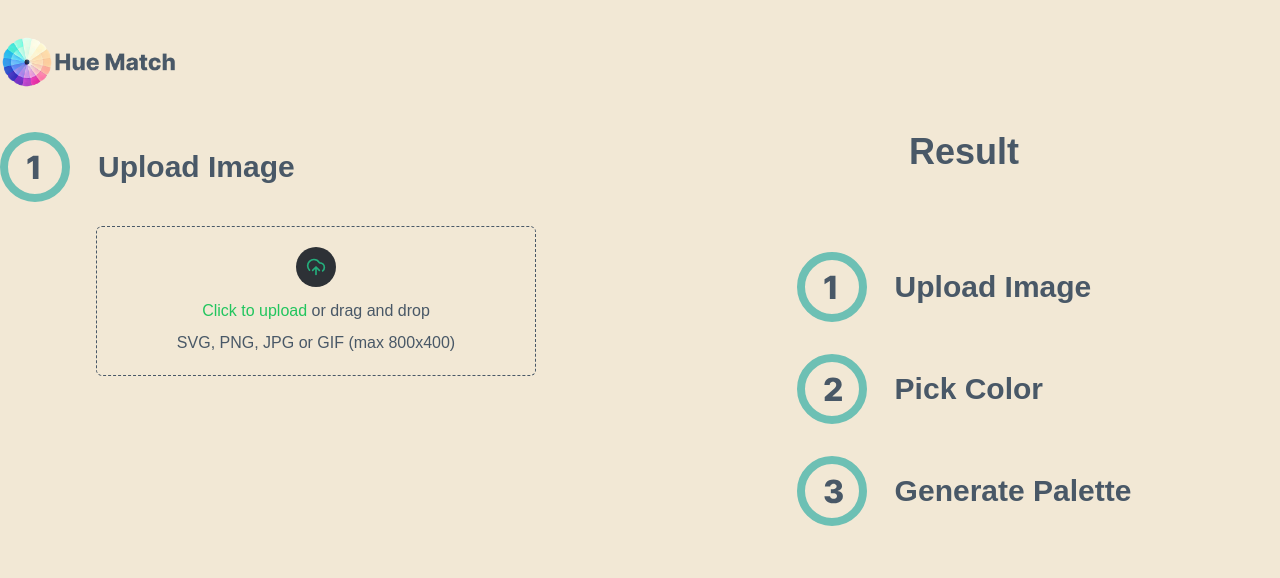
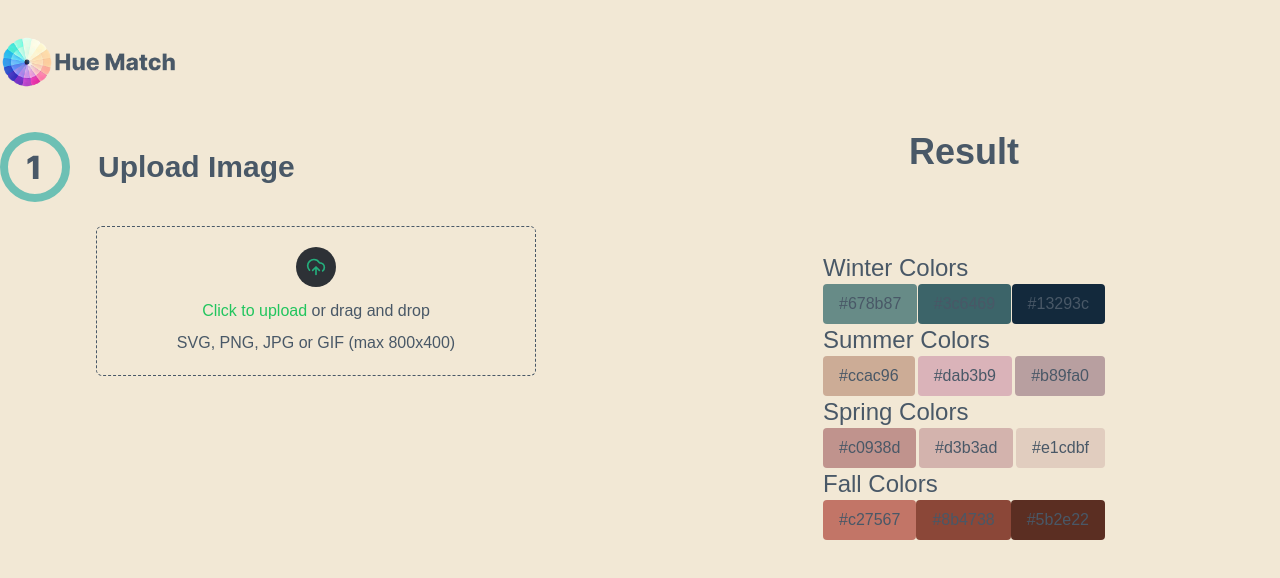
Before and after one commit to TenNga/hue-match, a Next.js app: page /generator in a window 1280 px wide. Shown: the top 578 px of the page. Built offline with nearby package versions, Linux system fonts and the light colour scheme.

Commit message:
rendering result paletter in reason section

```diff
--- a/app/generator/page.tsx
+++ b/app/generator/page.tsx
@@ -2,9 +2,6 @@ import Header from '@/components/Header'
 import Main from '@/components/Main'
 import Results from '@/components/Results'
 import StepsContainer from '@/components/StepsContainer'
-import Image from 'next/image'
-
-
 
 const Generator = () => {
   return (
--- a/components/ColorPicker.tsx
+++ b/components/ColorPicker.tsx
@@ -6,7 +6,7 @@ import { ImageColorPicker } from 'react-image-color-picker';
 
 const ColorPicker = ({image, onPicked}:ColorPickerProps) => {
   const handleColorPick = (color: string) => {
-    console.log('Selected color:', color); // Selected color: rgb(101, 42, 65)
+    // console.log('Selected color:', color); // Selected color: rgb(101, 42, 65)
     onPicked(color);
   };
 
--- a/components/FirstStep.tsx
+++ b/components/FirstStep.tsx
@@ -1,10 +1,8 @@
-'use client'
-
-import React, { useState } from 'react'
+import React from 'react'
 import Step from './ui/Step'
 import FileUploader from './FileUploader'
 import { steps } from '@/constants'
-import { FileProps, FirstStepProps } from '@/types'
+import { FirstStepProps } from '@/types'
 
 const FirstStep = ({onUpload,upload}:FirstStepProps) => {
 
--- a/components/Main.tsx
+++ b/components/Main.tsx
@@ -1,5 +1,3 @@
-'use client'
-
 import { StepProvider } from '@/contexts/StepContext'
 import { ChildrenType } from '@/types'
 import React from 'react'
--- /dev/null
+++ b/components/PaletteDisplay.tsx
@@ -0,0 +1,31 @@
+import React from 'react'
+import RenderEachSeason from './RenderEachSeason';
+
+const PaletteDisplay = ({palettes}:{palettes:any}) => {
+    //     `{
+    //     "color_palettes": {
+    //         "winter": ["#678b87", "#3c6469", "#13293c"],
+    //         "summer": ["#ccac96", "#dab3b9", "#b89fa0"],
+    //         "spring": ["#c0938d", "#d3b3ad", "#e1cdbf"],
+    //         "fall": ["#c27567", "#8b4738", "#5b2e22"]
+    //     },
+    //     "avoid_colors": ["#f5e3e0", "#f1dedb", "#ebd4d0"]
+    // }
+
+    const renderSeason = Object.keys(palettes.color_palettes).map(key => {
+        const props = {key,season:palettes.color_palettes[key]}
+        return (
+            <RenderEachSeason key={key} eachSeason={props}/>
+        )
+      });
+
+  return (
+    <section>
+        <div>
+            {renderSeason}
+        </div>
+    </section>
+  )
+}
+
+export default PaletteDisplay
--- /dev/null
+++ b/components/RenderEachSeason.tsx
@@ -0,0 +1,25 @@
+import React from 'react'
+import SeasonColors from './SeasonColors';
+
+const RenderEachSeason = ({eachSeason:{key,season}}:{eachSeason:{
+  key: string;
+  season: string[];
+}}) => {
+  //"winter": ["#678b87", "#3c6469", "#13293c"]
+    const renderColors = season.map(color =>{
+      return(
+        <div key={color} className='rounded py-2 px-4' style={{backgroundColor:color}}>{color}</div>
+      )
+    })
+  return (
+    <div>
+      <h1 className='capitalize text-2xl'>{key} Colors</h1>
+      <div className='flex justify-between w-full'>
+        {renderColors}
+      </div>
+
+    </div>
+  )
+}
+
+export default RenderEachSeason
--- a/components/Results.tsx
+++ b/components/Results.tsx
@@ -4,6 +4,7 @@ import useStepContext from '@/hooks/useStepContext';
 import React from 'react';
 import Step from './ui/Step';
 import { steps } from '@/constants';
+import PaletteDisplay from './PaletteDisplay';
 
 const Results = () => {
     const {
@@ -21,10 +22,25 @@ const Results = () => {
         setCount
     } = useStepContext();
 
+    const response = `{
+    "color_palettes": {
+        "winter": ["#678b87", "#3c6469", "#13293c"],
+        "summer": ["#ccac96", "#dab3b9", "#b89fa0"],
+        "spring": ["#c0938d", "#d3b3ad", "#e1cdbf"],
+        "fall": ["#c27567", "#8b4738", "#5b2e22"]
+    },
+    "avoid_colors": ["#f5e3e0", "#f1dedb", "#ebd4d0"]
+}`
+    const generatedPalettes = JSON.parse(response);
+
     return(
         <section className='flex flex-col items-center justify-center'>
             <h1 className='text-4xl font-extrabold mb-20'>Result</h1>
-            <div className='flex flex-col items-start gap-8'>
+            {
+                generatedPalettes ?
+                <PaletteDisplay palettes={generatedPalettes}/>
+                :
+                <div className='flex flex-col items-start gap-8'>
                 {
                     upload ?
                         <Step step={steps.one} done={true} /> :
@@ -37,6 +53,8 @@ const Results = () => {
                 }
                 <Step step={steps.three} done={false} />
             </div>
+            }
+
 
         </section>
     )
--- /dev/null
+++ b/components/SeasonColors.tsx
@@ -0,0 +1,9 @@
+import React from 'react'
+
+const SeasonColors = () => {
+  return (
+    <div>SeasonColors</div>
+  )
+}
+
+export default SeasonColors
--- a/components/StepsContainer.tsx
+++ b/components/StepsContainer.tsx
@@ -1,11 +1,9 @@
 'use client'
 
-import React, { useContext, useState } from 'react'
+import React from 'react'
 import FirstStep from './FirstStep'
 import SecondStep from './SecondStep'
-import { StepContext, StepProvider } from '@/contexts/StepContext'
 import useStepContext from '@/hooks/useStepContext'
-import Button from './ui/Button'
 import { whiteColor } from '@/constants'
 import MainButtons from './MainButtons'
 
--- /dev/null
+++ b/components/ui/ColorPill.tsx
@@ -0,0 +1,16 @@
+import React from 'react'
+
+const ColorPill = ({color}:{color:string}) => {
+    const handleCopy = async () => {
+        try {
+          await navigator.clipboard.writeText(color);
+        } catch (err) {
+          console.error('Failed to copy: ', err);
+        }
+      };
+  return (
+    <button onClick={handleCopy} className={`bg-[${color}]`}>{color}</button>
+  )
+}
+
+export default ColorPill
```
Also changed, not shown: components/MainButtons.tsx (+9 -0 lines).
